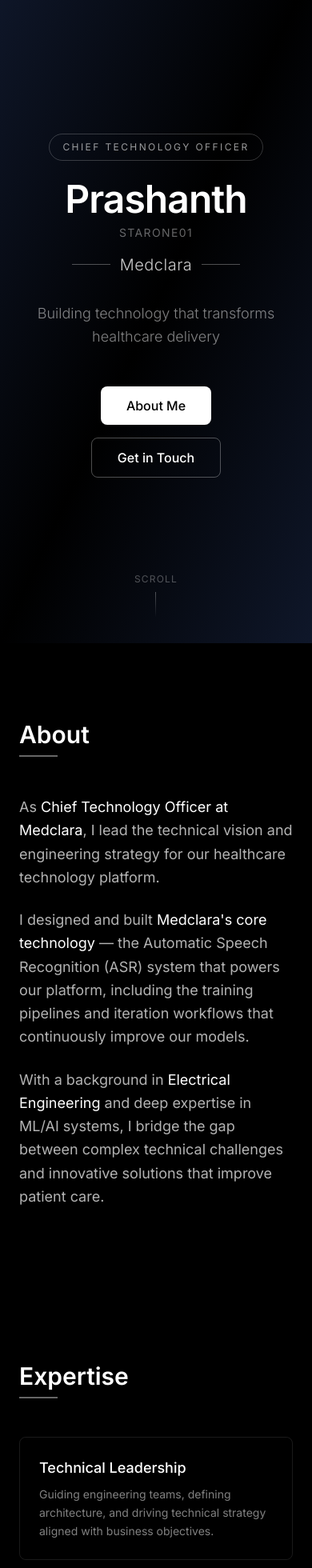
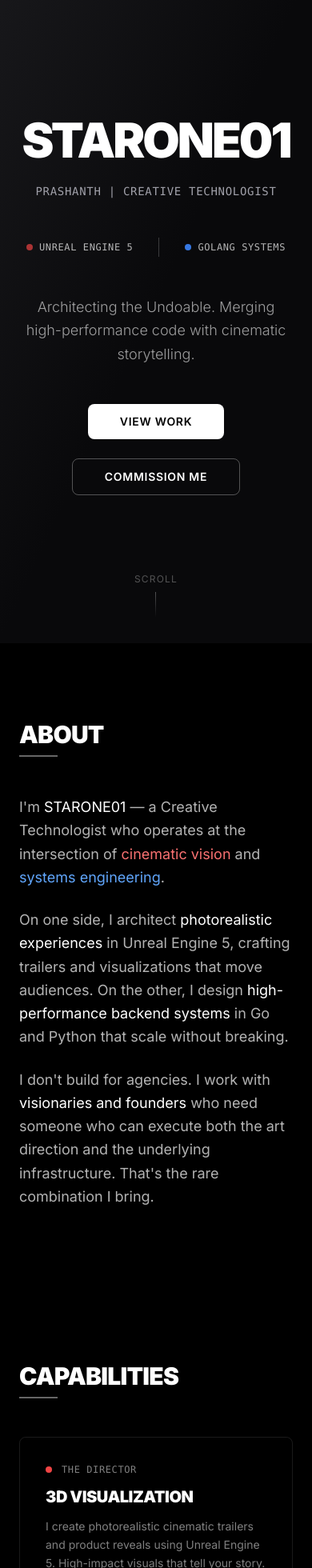
Before and after one commit to StarOne01/StarOne01.github.io, a Next.js app: page / in a window 390 px wide. Shown: the part 40-2000 px from the top of the page at 80% size. Built offline with nearby package versions, Linux system fonts and the light colour scheme.

Commit message:
Enhance Hero section and update About, Capabilities, Experience, Skills, and Contact sections for improved presentation and clarity

```diff
--- a/src/app/page.tsx
+++ b/src/app/page.tsx
@@ -7,54 +7,57 @@ const inter = Inter({ subsets: ["latin"] });
 
 function Hero() {
   return (
-    <div className="relative w-full min-h-[100svh] bg-black overflow-hidden flex flex-col items-center justify-center">
+    <div className="relative w-full min-h-[100svh] bg-zinc-950 overflow-hidden flex flex-col items-center justify-center">
       {/* Subtle gradient background */}
-      <div className="absolute inset-0 bg-gradient-to-br from-slate-900 via-black to-slate-900"></div>
+      <div className="absolute inset-0 bg-gradient-to-br from-zinc-900 via-zinc-950 to-zinc-950"></div>
 
       {/* Content */}
-      <div className="relative z-10 text-center px-6 max-w-4xl mx-auto">
-        {/* Role badge */}
-        <div className="mb-6 opacity-0 animate-fade-in" style={{animationDelay: '0.2s'}}>
-          <span className="inline-block px-4 py-2 text-xs uppercase tracking-[0.2em] text-white/60 border border-white/20 rounded-full">
-            Chief Technology Officer
-          </span>
-        </div>
-
-        {/* Name */}
-        <h1 className="text-5xl sm:text-6xl md:text-7xl font-semibold text-white mb-2 opacity-0 animate-fade-in" style={{animationDelay: '0.4s', letterSpacing: '-0.02em'}}>
-          Prashanth
+      <div className="relative z-10 text-center px-6 max-w-5xl mx-auto">
+        {/* Main Title */}
+        <h1 className="text-6xl sm:text-7xl md:text-8xl font-black text-white mb-6 opacity-0 animate-fade-in tracking-tighter" style={{animationDelay: '0.2s'}}>
+          STARONE01
         </h1>
 
-        {/* Alias */}
-        <p className="text-white/40 text-sm tracking-widest uppercase mb-4 opacity-0 animate-fade-in" style={{animationDelay: '0.5s'}}>
-          StarOne01
+        {/* Subtitle */}
+        <p className="text-sm sm:text-base font-mono text-zinc-400 mb-12 opacity-0 animate-fade-in tracking-wider" style={{animationDelay: '0.4s'}}>
+          PRASHANTH | CREATIVE TECHNOLOGIST
         </p>
 
-        {/* Company */}
-        <div className="flex items-center justify-center gap-3 mb-8 opacity-0 animate-fade-in" style={{animationDelay: '0.6s'}}>
-          <div className="h-px w-12 bg-white/30"></div>
-          <span className="text-xl sm:text-2xl text-white/80 font-light tracking-wide">Medclara</span>
-          <div className="h-px w-12 bg-white/30"></div>
+        {/* Split Indicator - UE5 & Golang */}
+        <div className="flex items-center justify-center gap-8 mb-12 opacity-0 animate-fade-in" style={{animationDelay: '0.6s'}}>
+          <div className="flex items-center gap-3">
+            <div className="flex items-center gap-2">
+              <div className="w-2 h-2 bg-red-500 rounded-full animate-pulse"></div>
+              <span className="text-xs sm:text-sm font-mono text-white/70 uppercase tracking-wider">UNREAL ENGINE 5</span>
+            </div>
+          </div>
+          <div className="w-px h-6 bg-white/20"></div>
+          <div className="flex items-center gap-3">
+            <div className="flex items-center gap-2">
+              <div className="w-2 h-2 bg-blue-500 rounded-full animate-pulse" style={{animationDelay: '0.3s'}}></div>
+              <span className="text-xs sm:text-sm font-mono text-white/70 uppercase tracking-wider">GOLANG SYSTEMS</span>
+            </div>
+          </div>
         </div>
 
         {/* Tagline */}
-        <p className="text-lg sm:text-xl text-white/50 font-light max-w-2xl mx-auto mb-12 leading-relaxed opacity-0 animate-fade-in" style={{animationDelay: '0.8s'}}>
-          Building technology that transforms healthcare delivery
+        <p className="text-lg sm:text-xl text-white/60 font-light max-w-3xl mx-auto mb-12 leading-relaxed opacity-0 animate-fade-in" style={{animationDelay: '0.8s'}}>
+          Architecting the Undoable. Merging high-performance code with cinematic storytelling.
         </p>
 
-        {/* CTA */}
-        <div className="flex flex-col sm:flex-row items-center justify-center gap-4 opacity-0 animate-fade-in" style={{animationDelay: '1s'}}>
+        {/* CTA Buttons */}
+        <div className="flex flex-col sm:flex-row items-center justify-center gap-6 opacity-0 animate-fade-in" style={{animationDelay: '1s'}}>
           <a
-            href="#about"
-            className="px-8 py-3 bg-white text-black font-medium rounded-lg hover:bg-white/90 transition-all duration-300"
+            href="#work"
+            className="px-10 py-3 bg-white text-black font-semibold rounded-lg hover:bg-white/90 transition-all duration-300 text-sm uppercase tracking-wider"
           >
-            About Me
+            View Work
           </a>
           <a
             href="#contact"
-            className="px-8 py-3 border border-white/30 text-white font-medium rounded-lg hover:bg-white/5 transition-all duration-300"
+            className="px-10 py-3 border border-white/30 text-white font-semibold rounded-lg hover:border-white/60 hover:bg-white/5 transition-all duration-300 text-sm uppercase tracking-wider"
           >
-            Get in Touch
+            Commission Me
           </a>
         </div>
       </div>
@@ -84,62 +87,68 @@ function About() {
   return (
     <section id="about" className="py-24 px-6 max-w-4xl mx-auto">
       <div className="mb-12">
-        <h2 className="text-3xl font-semibold text-white mb-2">About</h2>
+        <h2 className="text-3xl font-black text-white mb-2 tracking-tight">ABOUT</h2>
         <div className="w-12 h-0.5 bg-white/40"></div>
       </div>
 
       <div className="space-y-6 text-white/70 text-lg leading-relaxed">
         <p>
-          As <span className="text-white">Chief Technology Officer at Medclara</span>, I lead the technical vision and engineering strategy for our healthcare technology platform.
+          I'm <span className="text-white">STARONE01</span> — a Creative Technologist who operates at the intersection of <span className="text-red-400">cinematic vision</span> and <span className="text-blue-400">systems engineering</span>.
         </p>
         <p>
-          I designed and built <span className="text-white">Medclara's core technology</span> — the Automatic Speech Recognition (ASR) system that powers our platform, including the training pipelines and iteration workflows that continuously improve our models.
+          On one side, I architect <span className="text-white">photorealistic experiences</span> in Unreal Engine 5, crafting trailers and visualizations that move audiences. On the other, I design <span className="text-white">high-performance backend systems</span> in Go and Python that scale without breaking.
         </p>
         <p>
-          With a background in <span className="text-white">Electrical Engineering</span> and deep expertise in ML/AI systems, I bridge the gap between complex technical challenges and innovative solutions that improve patient care.
+          I don't build for agencies. I work with <span className="text-white">visionaries and founders</span> who need someone who can execute both the art direction and the underlying infrastructure. That's the rare combination I bring.
         </p>
       </div>
     </section>
   );
 }
 
-function Expertise() {
-  const areas = [
+function Capabilities() {
+  const services = [
     {
-      title: "Technical Leadership",
-      description: "Guiding engineering teams, defining architecture, and driving technical strategy aligned with business objectives."
+      title: "3D VISUALIZATION",
+      subtitle: "The Director",
+      description: "I create photorealistic cinematic trailers and product reveals using Unreal Engine 5. High-impact visuals that tell your story.",
+      accent: "red"
     },
     {
-      title: "Healthcare Technology",
-      description: "Building compliant, secure systems for healthcare data management and patient care optimization."
-    },
-    {
-      title: "AI & Machine Learning",
-      description: "LLMs, transformer models, and fine-tuning with PEFT techniques. Traditional ML and NLP applications."
-    },
-    {
-      title: "Systems Architecture",
-      description: "Designing scalable infrastructure with focus on performance, security, and reliability."
+      title: "BACKEND ENGINEERING",
+      subtitle: "The Engineer",
+      description: "I build high-scale, fault-tolerant systems using Go (Gin) and Python. Production-ready infrastructure that performs.",
+      accent: "blue"
     }
   ];
 
   return (
-    <section id="expertise" className="py-24 px-6 max-w-4xl mx-auto">
+    <section id="capabilities" className="py-24 px-6 max-w-4xl mx-auto">
       <div className="mb-12">
-        <h2 className="text-3xl font-semibold text-white mb-2">Expertise</h2>
+        <h2 className="text-3xl font-black text-white mb-2 tracking-tight">CAPABILITIES</h2>
         <div className="w-12 h-0.5 bg-white/40"></div>
       </div>
 
       <div className="grid grid-cols-1 md:grid-cols-2 gap-6">
-        {areas.map((area, idx) => (
+        {services.map((service, idx) => {
+          const accentColor = service.accent === "red" ? "red-500" : "blue-500";
+          const hoverBorder = service.accent === "red" ? "hover:border-red-500/50" : "hover:border-blue-500/50";
+          const glowClass = service.accent === "red" ? "group-hover:shadow-red-500/20" : "group-hover:shadow-blue-500/20";
+
+          return (
             <div
               key={idx}
-            className="p-6 border border-white/10 rounded-lg hover:border-white/20 transition-all duration-300"
+              className={`group p-8 border border-white/10 rounded-lg transition-all duration-300 ${hoverBorder} ${glowClass} hover:shadow-lg`}
             >
-            <h3 className="text-lg font-medium text-white mb-2">{area.title}</h3>
-            <p className="text-white/50 text-sm leading-relaxed">{area.description}</p>
+              <div className="flex items-center gap-3 mb-3">
+                <div className={`w-2 h-2 bg-${accentColor} rounded-full`}></div>
+                <p className="text-xs font-mono text-white/50 uppercase tracking-wider">{service.subtitle}</p>
               </div>
-        ))}
+              <h3 className="text-xl font-black text-white mb-3 tracking-tight">{service.title}</h3>
+              <p className="text-white/50 text-sm leading-relaxed">{service.description}</p>
+            </div>
+          );
+        })}
       </div>
     </section>
   );
@@ -148,29 +157,29 @@ function Expertise() {
 function Experience() {
   const timeline = [
     {
-      role: "Chief Technology Officer",
-      company: "Medclara",
-      period: "Present",
-      description: "Designed and built the core ASR technology, training pipelines, and model iteration workflows powering the platform."
+      role: "Creative Technologist",
+      company: "Independent Operator",
+      period: "2024 - Present",
+      description: "Architecting cinematic experiences and backend systems. Unreal Engine 5 cinematics, Go/Python infrastructure, working with founders and visionaries."
     },
     {
-      role: "Chief Technology Officer",
-      company: "Auxacode Solutions",
-      period: "Previous",
-      description: "Led technical strategy and engineering teams to deliver innovative software solutions."
+      role: "CTO & Systems Architect",
+      company: "Previous Ventures",
+      period: "2022 - 2024",
+      description: "Led technical strategy, built production systems, managed engineering teams. Deep expertise in ASR systems, NLP, and ML infrastructure."
     },
     {
-      role: "Electrical Engineering",
-      company: "Academic",
+      role: "Electrical Engineer",
+      company: "Academic Foundation",
       period: "Ongoing",
-      description: "Pursuing degree with focus on embedded systems and signal processing."
+      description: "Continuous learning in embedded systems, signal processing, and systems design. EE principles inform my technical decisions."
     }
   ];
 
   return (
     <section id="experience" className="py-24 px-6 max-w-4xl mx-auto">
       <div className="mb-12">
-        <h2 className="text-3xl font-semibold text-white mb-2">Experience</h2>
+        <h2 className="text-3xl font-black text-white mb-2 tracking-tight">EXPERIENCE</h2>
         <div className="w-12 h-0.5 bg-white/40"></div>
       </div>
 
@@ -181,9 +190,9 @@ function Experience() {
             className="relative pl-8 border-l border-white/20"
           >
             <div className="absolute left-0 top-1 w-2 h-2 -translate-x-1/2 bg-white rounded-full"></div>
-            <span className="text-xs text-white/40 uppercase tracking-wider">{item.period}</span>
-            <h3 className="text-lg font-medium text-white mt-1">{item.role}</h3>
-            <p className="text-white/60 text-sm">{item.company}</p>
+            <span className="text-xs text-white/40 uppercase tracking-wider font-mono">{item.period}</span>
+            <h3 className="text-lg font-black text-white mt-2">{item.role}</h3>
+            <p className="text-white/60 text-sm font-mono">{item.company}</p>
             <p className="text-white/40 text-sm mt-2">{item.description}</p>
           </div>
         ))}
@@ -195,46 +204,55 @@ function Experience() {
 function Skills() {
   const skillCategories = [
     {
-      title: "Languages & Frameworks",
-      skills: ["TypeScript", "Python", "C/C++", "Go", "React", "Next.js", "Node.js"]
+      title: "3D & CINEMATICS",
+      accent: "red",
+      skills: ["Unreal Engine 5", "Cinematography", "Rendering", "VFX", "Motion Design", "Lighting"]
     },
     {
-      title: "AI & Machine Learning",
-      skills: ["LLMs", "Transformers", "PEFT", "Unsloth", "NLP", "Traditional ML", "PyTorch"]
+      title: "SYSTEMS & BACKEND",
+      accent: "blue",
+      skills: ["Go (Gin)", "Python", "PostgreSQL", "Docker", "Kubernetes", "CI/CD"]
     },
     {
-      title: "Infrastructure",
-      skills: ["Linux/POSIX", "Cloud Architecture", "Docker", "CI/CD", "Databases"]
+      title: "CORE LANGUAGES",
+      accent: "white",
+      skills: ["TypeScript", "C++", "Python", "Go", "Rust"]
     },
     {
-      title: "Security & Systems",
-      skills: ["Network Security", "Embedded Systems", "System Design", "API Development"]
+      title: "INFRASTRUCTURE",
+      accent: "white",
+      skills: ["Linux/POSIX", "Cloud Architecture", "API Design", "System Design", "Networking"]
     }
   ];
 
   return (
     <section id="skills" className="py-24 px-6 max-w-4xl mx-auto">
       <div className="mb-12">
-        <h2 className="text-3xl font-semibold text-white mb-2">Technical Skills</h2>
+        <h2 className="text-3xl font-black text-white mb-2 tracking-tight">TECHNICAL ARSENAL</h2>
         <div className="w-12 h-0.5 bg-white/40"></div>
       </div>
 
       <div className="space-y-8">
-        {skillCategories.map((category, idx) => (
-          <div key={idx}>
-            <h3 className="text-sm text-white/40 uppercase tracking-wider mb-4">{category.title}</h3>
+        {skillCategories.map((category, idx) => {
+          const borderClass = category.accent === "red" ? "border-red-500/30" : category.accent === "blue" ? "border-blue-500/30" : "border-white/15";
+          const hoverClass = category.accent === "red" ? "hover:border-red-500/50" : category.accent === "blue" ? "hover:border-blue-500/50" : "hover:border-white/30";
+
+          return (
+            <div key={idx} className={`pb-8 border-b ${borderClass}`}>
+              <h3 className="text-xs font-black text-white/60 uppercase tracking-wider mb-4">{category.title}</h3>
               <div className="flex flex-wrap gap-2">
                 {category.skills.map((skill, skillIdx) => (
                   <span
                     key={skillIdx}
-                  className="px-4 py-2 text-sm text-white/70 border border-white/15 rounded-lg hover:border-white/30 transition-colors"
+                    className={`px-4 py-2 text-xs font-mono text-white/70 border rounded-lg transition-all ${hoverClass}`}
                   >
                     {skill}
                   </span>
                 ))}
               </div>
             </div>
-        ))}
+          );
+        })}
       </div>
     </section>
   );
@@ -244,20 +262,20 @@ function Contact() {
   return (
     <section id="contact" className="py-24 px-6 max-w-4xl mx-auto mb-16">
       <div className="mb-12">
-        <h2 className="text-3xl font-semibold text-white mb-2">Contact</h2>
+        <h2 className="text-3xl font-black text-white mb-2 tracking-tight">LET'S WORK</h2>
         <div className="w-12 h-0.5 bg-white/40"></div>
       </div>
 
       <div className="grid grid-cols-1 md:grid-cols-2 gap-12">
         <div>
           <p className="text-white/60 leading-relaxed mb-8">
-            I welcome discussions on healthcare technology, engineering leadership, and opportunities to collaborate on meaningful solutions.
+            I work with founders and visionaries who need someone who can execute at the intersection of cinematic vision and systems engineering. If you're building something undoable, let's talk.
           </p>
 
           <div className="space-y-4">
             <a
-              href="mailto:thestarone01@proton.me"
-              className="flex items-center gap-4 p-4 border border-white/10 rounded-lg hover:border-white/20 transition-all group"
+              href="mailto:contact@starone01.dev"
+              className="flex items-center gap-4 p-4 border border-white/10 rounded-lg hover:border-white/30 transition-all group"
             >
               <div className="w-10 h-10 flex items-center justify-center border border-white/20 rounded-lg group-hover:border-white/40 transition-colors">
                 <svg xmlns="http://www.w3.org/2000/svg" width="18" height="18" fill="currentColor" viewBox="0 0 16 16" className="text-white/60">
@@ -266,7 +284,7 @@ function Contact() {
               </div>
               <div>
                 <p className="text-sm text-white/40">Email</p>
-                <p className="text-white/80">thestarone01@proton.me</p>
+                <p className="text-white/80">contact@starone01.dev</p>
               </div>
             </a>
 
@@ -274,7 +292,7 @@ function Contact() {
               href="https://www.linkedin.com/in/StarOne01/"
               target="_blank"
               rel="noopener noreferrer"
-              className="flex items-center gap-4 p-4 border border-white/10 rounded-lg hover:border-white/20 transition-all group"
+              className="flex items-center gap-4 p-4 border border-white/10 rounded-lg hover:border-white/30 transition-all group"
             >
               <div className="w-10 h-10 flex items-center justify-center border border-white/20 rounded-lg group-hover:border-white/40 transition-colors">
                 <svg xmlns="http://www.w3.org/2000/svg" width="18" height="18" fill="currentColor" viewBox="0 0 16 16" className="text-white/60">
@@ -291,7 +309,7 @@ function Contact() {
               href="https://github.com/StarOne01"
               target="_blank"
               rel="noopener noreferrer"
-              className="flex items-center gap-4 p-4 border border-white/10 rounded-lg hover:border-white/20 transition-all group"
+              className="flex items-center gap-4 p-4 border border-white/10 rounded-lg hover:border-white/30 transition-all group"
             >
               <div className="w-10 h-10 flex items-center justify-center border border-white/20 rounded-lg group-hover:border-white/40 transition-colors">
                 <svg xmlns="http://www.w3.org/2000/svg" width="18" height="18" fill="currentColor" viewBox="0 0 16 16" className="text-white/60">
@@ -307,23 +325,23 @@ function Contact() {
         </div>
 
         <div className="p-6 border border-white/10 rounded-lg">
-          <h3 className="text-lg font-medium text-white mb-4">Let's Connect</h3>
+          <h3 className="text-lg font-black text-white mb-4 tracking-tight">COMMISSION OPPORTUNITIES</h3>
           <ul className="space-y-3 text-sm text-white/50">
             <li className="flex items-start gap-3">
-              <span className="text-white/30 mt-0.5">→</span>
-              <span>Healthcare technology partnerships</span>
+              <span className="text-red-400 mt-0.5 font-bold">→</span>
+              <span>Cinematic trailers & product reveals (UE5)</span>
             </li>
             <li className="flex items-start gap-3">
-              <span className="text-white/30 mt-0.5">→</span>
-              <span>Technical advisory opportunities</span>
+              <span className="text-blue-400 mt-0.5 font-bold">→</span>
+              <span>Backend systems & infrastructure (Go/Python)</span>
             </li>
             <li className="flex items-start gap-3">
-              <span className="text-white/30 mt-0.5">→</span>
-              <span>Engineering leadership discussions</span>
+              <span className="text-white/30 mt-0.5 font-bold">→</span>
+              <span>Consulting on technical architecture</span>
             </li>
             <li className="flex items-start gap-3">
-              <span className="text-white/30 mt-0.5">→</span>
-              <span>Open source collaboration</span>
+              <span className="text-white/30 mt-0.5 font-bold">→</span>
+              <span>Fractional CTO / technical leadership</span>
             </li>
           </ul>
         </div>
@@ -336,8 +354,8 @@ function Footer() {
   return (
     <footer className="py-8 px-6 border-t border-white/10">
       <div className="max-w-4xl mx-auto flex flex-col sm:flex-row justify-between items-center gap-4 text-sm text-white/40">
-        <p>© 2025 Prashanth. All rights reserved.</p>
-        <p>CTO at Medclara</p>
+        <p>© 2025 STARONE01 / Prashanth. All rights reserved.</p>
+        <p>Creative Technologist | Unreal Engine 5 + Go/Python Systems</p>
       </div>
     </footer>
   );
@@ -348,7 +366,7 @@ export default function Home() {
     <main className={inter.className}>
       <Hero />
       <About />
-      <Expertise />
+      <Capabilities />
       <Experience />
       <Skills />
       <Contact />
--- a/tsconfig.json
+++ b/tsconfig.json
@@ -34,7 +34,8 @@
     "**/*.tsx",
     ".next/types/**/*.ts",
     "dist/types/**/*.ts",
-    "dist/dev/types/**/*.ts"
+    "dist/dev/types/**/*.ts",
+    ".next/dev/types/**/*.ts"
   ],
   "exclude": [
     "node_modules"
```
Lines whose indentation alone changed are shown as unchanged.
